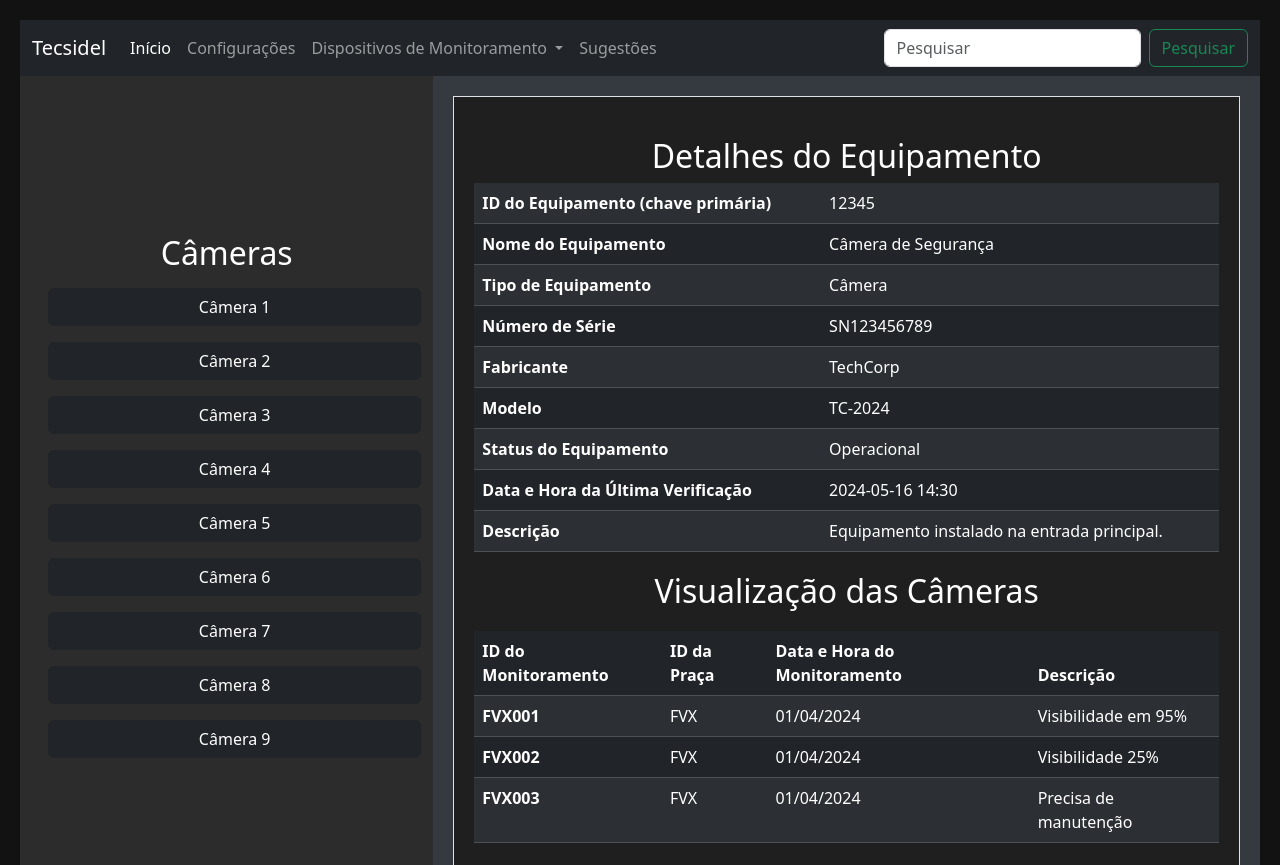
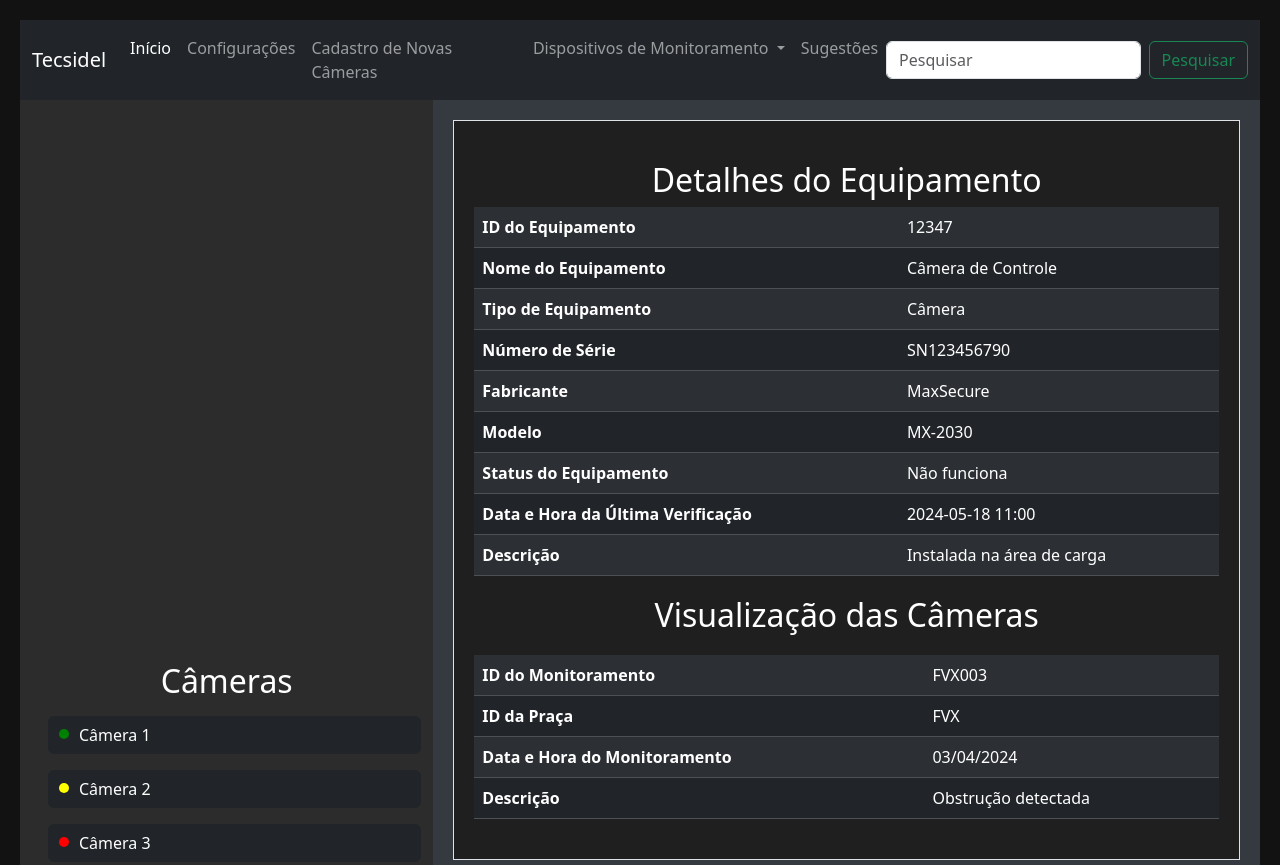
Before and after one commit to Douglasdu3g/GlobalSolutionTecsidel, a plain HTML site: page Tecsidel/Tecsidel.câmera.html in a window 1280 px wide. Shown: the top 865 px of the page. Drawn offline with nearby package versions, Linux system fonts and the light colour scheme.

Commit message:
final version

```diff
--- a/Tecsidel/Tecsidel.câmera.html
+++ b/Tecsidel/Tecsidel.câmera.html
@@ -12,7 +12,7 @@
             color: #fff;
         }
         .left-column {
-            background-color: #2c2c2c; /* Cor de fundo escura */
+            background-color: #2c2c2c;
             padding: 20px;
             gap: 20px;
             justify-content: center;
@@ -20,13 +20,25 @@
             margin-bottom: 20px;
         }
         .right-column {
-            background-color: #343a40; /* Cor de fundo escura */
+            background-color: #343a40;
             padding: 20px;
             margin-bottom: 20px;
         }
         .camera-btn {
             width: 100%;
             margin-bottom: 20px;
+            text-align: left;
+            position: relative;
+            padding-left: 30px;
+        }
+        .status-indicator {
+            height: 10px;
+            width: 10px;
+            border-radius: 50%;
+            display: inline-block;
+            position: absolute;
+            left: 10px;
+            top: 12px;
         }
         .camera-window {
             background-color: #1f1f1f;
@@ -48,7 +60,6 @@
     </style>
 </head>
 <body>
-    <!-- Barra de Navegação -->
     <nav class="navbar navbar-expand-lg navbar-dark bg-dark">
         <div class="container-fluid">
             <a class="navbar-brand" href="#">Tecsidel</a>
@@ -58,10 +69,13 @@
             <div class="collapse navbar-collapse" id="navbarSupportedContent">
                 <ul class="navbar-nav me-auto mb-2 mb-lg-0">
                     <li class="nav-item">
-                        <a class="nav-link active" aria-current="page" href="http://127.0.0.1:5500/Tecsidel/indexclaro.html#">Início</a>
+                        <a class="nav-link active" aria-current="page" href="http://127.0.0.1:5500/Tecsidel/indexclaro.html">Início</a>
                     </li>
                     <li class="nav-item">
                         <a class="nav-link" href="#">Configurações</a>
+                    </li>
+                    <li class="nav-item">
+                        <a class="nav-link" href="#">Cadastro de Novas Câmeras</a>
                     </li>
                     <li class="nav-item dropdown">
                         <a class="nav-link dropdown-toggle" href="#" role="button" data-bs-toggle="dropdown" aria-expanded="false">
@@ -86,118 +100,130 @@
         </div>
     </nav>
 
-    <!-- Layout de Conteúdo -->
     <div class="container-fluid">
         <div class="row">
-            <!-- Coluna Esquerda Botões das câmeras-->
             <div class="col-md-4 left-column text-center">
                 <h2>Câmeras</h2>
-                <button class="btn btn-dark camera-btn m-2">Câmera 1</button>
-                <button class="btn btn-dark camera-btn m-2">Câmera 2</button>
-                <button class="btn btn-dark camera-btn m-2">Câmera 3</button>
-                <button class="btn btn-dark camera-btn m-2">Câmera 4</button>
-                <button class="btn btn-dark camera-btn m-2">Câmera 5</button>
-                <button class="btn btn-dark camera-btn m-2">Câmera 6</button>
-                <button class="btn btn-dark camera-btn m-2">Câmera 7</button>
-                <button class="btn btn-dark camera-btn m-2">Câmera 8</button>
-                <button class="btn btn-dark camera-btn m-2">Câmera 9</button>
+                <button class="btn btn-dark camera-btn m-2" id="camera1" onclick="changeCameraDetails(1)">
+                    <span class="status-indicator" style="background-color: #bbb;"></span> Câmera 1
+                </button>
+                <button class="btn btn-dark camera-btn m-2" id="camera2" onclick="changeCameraDetails(2)">
+                    <span class="status-indicator" style="background-color: #bbb;"></span> Câmera 2
+                </button>
+                <button class="btn btn-dark camera-btn m-2" id="camera3" onclick="changeCameraDetails(3)">
+                    <span class="status-indicator" style="background-color: #bbb;"></span> Câmera 3
+                </button>
             </div>
-            <!-- Coluna Direita Dados Específicos de cada Câmera Detalhes do Equipamento-->
             <div class="col-md-8 right-column">
                 <div class="camera-window">
                     <div class="table-container">
                         <h2 class="text-center">Detalhes do Equipamento</h2>
-                        <table class="table table-dark table-striped">
-                            <tbody>
-                                <tr>
-                                    <th scope="row">ID do Equipamento (chave primária)</th>
-                                    <td>12345</td>
-                                </tr>
-                                <tr>
-                                    <th scope="row">Nome do Equipamento</th>
-                                    <td>Câmera de Segurança</td>
-                                </tr>
-                                <tr>
-                                    <th scope="row">Tipo de Equipamento</th>
-                                    <td>Câmera</td>
-                                </tr>
-                                <tr>
-                                    <th scope="row">Número de Série</th>
-                                    <td>SN123456789</td>
-                                </tr>
-                                <tr>
-                                    <th scope="row">Fabricante</th>
-                                    <td>TechCorp</td>
-                                </tr>
-                                <tr>
-                                    <th scope="row">Modelo</th>
-                                    <td>TC-2024</td>
-                                </tr>
-                                <tr>
-                                    <th scope="row">Status do Equipamento</th>
-                                    <td>Operacional</td>
-                                </tr>
-                                <tr>
-                                    <th scope="row">Data e Hora da Última Verificação</th>
-                                    <td>2024-05-16 14:30</td>
-                                </tr>
-                                <tr>
-                                    <th scope="row">Descrição</th>
-                                    <td>Equipamento instalado na entrada principal.</td>
-                                </tr>
-                            </tbody>
-                        </table>
+                        <table class="table table-dark table-striped" id="equipmentDetails"></table>
                     </div>
-
-                    <!-- Atributos especificos de cada câmera -->
                     <h2 class="text-center">Visualização das Câmeras</h2>
                     <div class="table-container">
-                        <table class="table table-dark table-striped">
-                            <thead>
-                                <tr>
-                                    <th scope="col">ID do Monitoramento</th>
-                                    <th scope="col">ID da Praça</th>
-                                    <th scope="col">Data e Hora do Monitoramento</th>
-                                    <th scope="col">Descrição</th>
-                                </tr>
-                            </thead>
-                            <tbody>
-                                <tr>
-                                    <th scope="row">FVX001</th>
-                                    <td>FVX</td>
-                                    <td>01/04/2024</td>
-                                    <td>Visibilidade em 95%</td>
-                                </tr>
-                                <tr>
-                                    <th scope="row">FVX002</th>
-                                    <td>FVX</td>
-                                    <td>01/04/2024</td>
-                                    <td>Visibilidade 25%</td>
-                                </tr>
-                                <tr>
-                                    <th scope="row">FVX003</th>
-                                    <td>FVX</td>
-                                    <td>01/04/2024</td>
-                                    <td>Precisa de manutenção</td>
-                                </tr>
-                            </tbody>
-                        </table>
+                        <table class="table table-dark table-striped" id="cameraDetails"></table>
                     </div>
-
-                    <!-- Localização das Câmeras pelo Google Maps que poderá ajudar a equipe de manutenção a localizar os equipamentos -->
+                </div>
+                <div class="camera-window d-flex justify-content-center">
+                    <iframe id="mapFrame" src="https://www.google.com/maps/embed?pb=!1m18!1m12!1m3!1d234158.97472845804!2d-47.14394971328128!3d-23.506089399999986!2m3!1f0!2f0!3f0!3m2!1i1024!2i768!4f13.1!3m3!1m2!1s0x94cf5db1f80e5ba7%3A0x357224f2de658cb9!2sCCR%20ViaOeste!5e0!3m2!1spt-BR!2sbr!4v1716054128825!5m2!1spt-BR!2sbr" width="90%" height="450" allowfullscreen="" loading="lazy" referrerpolicy="no-referrer-when-downgrade"></iframe>
                 </div>
             </div>
         </div>
-        <div class="camera-window d-flex justify-content-center">
-            <iframe src="https://www.google.com/maps/embed?pb=!1m18!1m12!1m3!1d234158.97472845804!2d-47.14394971328128!3d-23.506089399999986!2m3!1f0!2f0!3f0!3m2!1i1024!2i768!4f13.1!3m3!1m2!1s0x94cf5db1f80e5ba7%3A0x357224f2de658cb9!2sCCR%20ViaOeste!5e0!3m2!1spt-BR!2sbr!4v1716054128825!5m2!1spt-BR!2sbr" width="90%" height="450" allowfullscreen="" loading="lazy" referrerpolicy="no-referrer-when-downgrade"></iframe>
-        </div>
+    </div>
+</div>
 
-        <!-- Imagens das câmeras em Tempo Real -->
-        <div class="camera-window d-flex justify-content-center">
-            <iframe width="80%" height="315" src="https://www.youtube.com/embed/6dp-bvQ7RWo?si=480RcZ1eOgCyE0VR" title="YouTube video player" frameborder="0" allow="accelerometer; autoplay; clipboard-write; encrypted-media; gyroscope; picture-in-picture; web-share" referrerpolicy="strict-origin-when-cross-origin" allowfullscreen></iframe>
-        </div>
-    </div>
+<script>
+    // Informações para cada câmera
+    const cameraInfo = {
+        1: {
+            equipmentDetails: {
+                'ID do Equipamento': '12345',
+                'Nome do Equipamento': 'Câmera de Segurança',
+                'Tipo de Equipamento': 'Câmera',
+                'Número de Série': 'SN123456789',
+                'Fabricante': 'TechCorp',
+                'Modelo': 'TC-2024',
+                'Status do Equipamento': 'Operacional',
+                'Data e Hora da Última Verificação': '2024-05-16 14:30',
+                'Descrição': 'Instalada na entrada principal'
+            },
+            cameraDetails: {
+                'ID do Monitoramento': 'FVX001',
+                'ID da Praça': 'FVX',
+                'Data e Hora do Monitoramento': '01/04/2024',
+                'Descrição': 'Visibilidade em 95%'
+            }
+        },
+        2: {
+            equipmentDetails: {
+                'ID do Equipamento': '12346',
+                'Nome do Equipamento': 'Câmera de Vigilância',
+                'Tipo de Equipamento': 'Câmera',
+                'Número de Série': 'SN987654321',
+                'Fabricante': 'SecureCam',
+                'Modelo': 'SC-2025',
+                'Status do Equipamento': 'Em manutenção',
+                'Data e Hora da Última Verificação': '2024-05-17 09:00',
+                'Descrição': 'Instalada no estacionamento'
+            },
+            cameraDetails: {
+                'ID do Monitoramento': 'FVX002',
+                'ID da Praça': 'FVX',
+                'Data e Hora do Monitoramento': '02/04/2024',
+                'Descrição': 'Visibilidade 25%'
+            }
+        },
+        3: {
+            equipmentDetails: {
+                'ID do Equipamento': '12347',
+                'Nome do Equipamento': 'Câmera de Controle',
+                'Tipo de Equipamento': 'Câmera',
+                'Número de Série': 'SN123456790',
+                'Fabricante': 'MaxSecure',
+                'Modelo': 'MX-2030',
+                'Status do Equipamento': 'Não funciona',
+                'Data e Hora da Última Verificação': '2024-05-18 11:00',
+                'Descrição': 'Instalada na área de carga'
+            },
+            cameraDetails: {
+                'ID do Monitoramento': 'FVX003',
+                'ID da Praça': 'FVX',
+                'Data e Hora do Monitoramento': '03/04/2024',
+                'Descrição': 'Obstrução detectada'
+            }
+        }
+    };
 
-    <script src="https://cdn.jsdelivr.net/npm/bootstrap@5.3.3/dist/js/bootstrap.bundle.min.js" integrity="sha384-YvpcrYf0tY3lHB60NNkmXc5s9fDVZLESaAA55NDzOxhy9GkcIdslK1eN7N6jIeHz" crossorigin="anonymous"></script>
-</body>
-</html>
+    function changeCameraDetails(cameraNumber) {
+        const details = cameraInfo[cameraNumber];
+        const equipmentTable = document.getElementById('equipmentDetails');
+        const cameraTable = document.getElementById('cameraDetails');
+
+        // Update equipment details
+        equipmentTable.innerHTML = Object.entries(details.equipmentDetails).map(([key, value]) =>
+            `<tr><th scope="row">${key}</th><td>${value}</td></tr>`
+        ).join('');
+
+        // Update camera details
+        cameraTable.innerHTML = Object.entries(details.cameraDetails).map(([key, value]) =>
+            `<tr><th scope="row">${key}</th><td>${value}</td></tr>`
+        ).join('');
+
+        // Update status indicator color
+        const statusColor = {
+            'Operacional': 'green',
+            'Em manutenção': 'yellow',
+            'Não funciona': 'red'
+        };
+        const indicator = document.getElementById('camera' + cameraNumber).getElementsByClassName('status-indicator')[0];
+        indicator.style.backgroundColor = statusColor[details.equipmentDetails['Status do Equipamento']];
+    }
+
+    // Initialize camera details and status indicators
+    Object.keys(cameraInfo).forEach(key => {
+        changeCameraDetails(key);
+    });
+</script>
+
+<script src="https://cdn.jsdelivr.net/npm/bootstrap@5.3.3/dist/js/bootstrap.bundle.min.js" integrity="sha384-YvpcrYf0tY3lHB60NNkmXc5s9fDVZLESaAA55NDzOxhy9GkcIdslK1eN7N6jIeHz" crossorigin="anonymous"></script>
```
